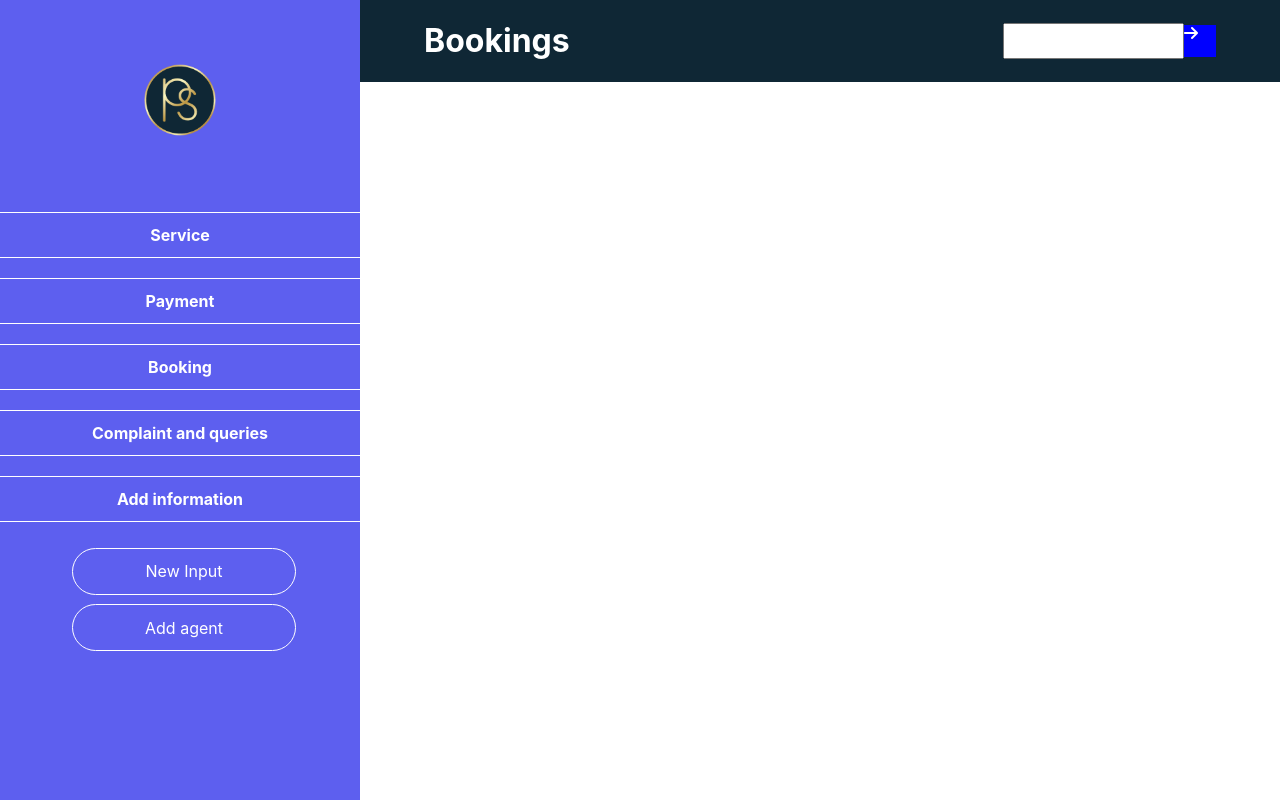
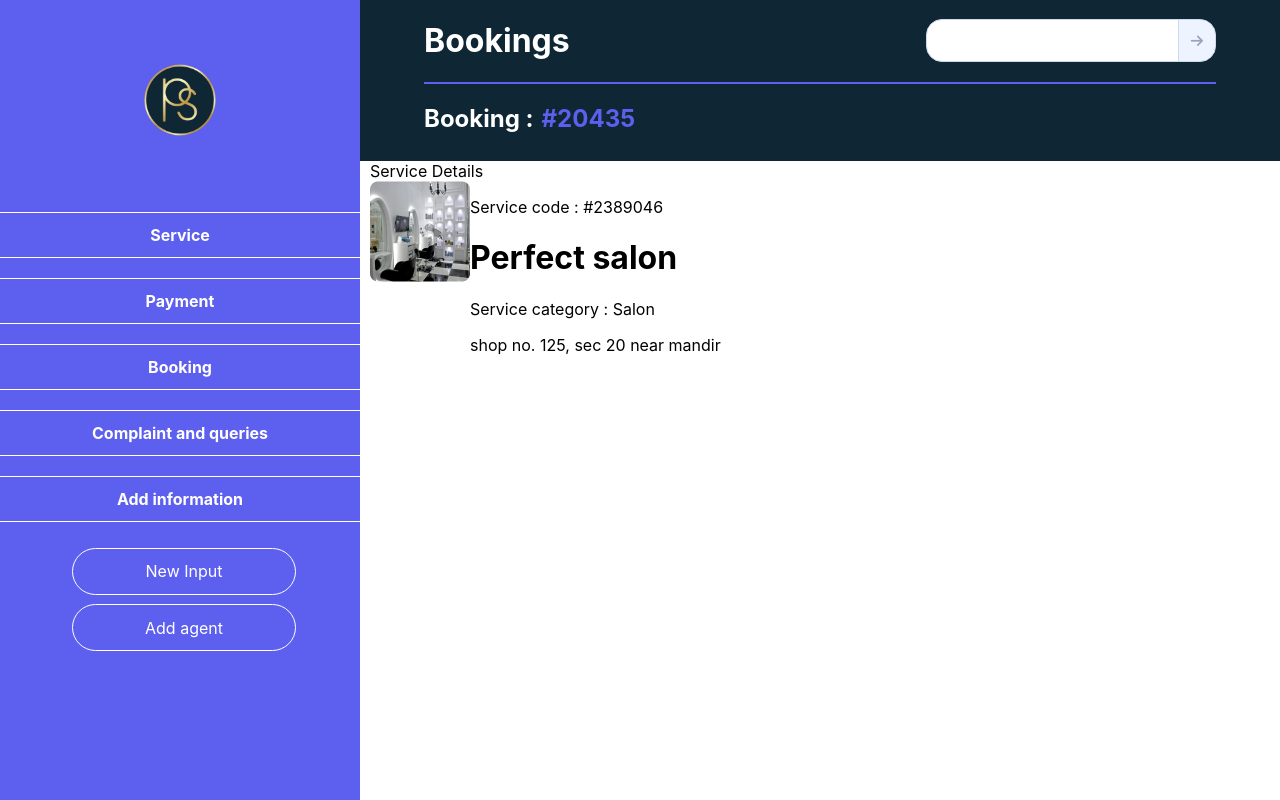
Before and after one commit to naiyar2000/prayas-website, a React (Create React App) app in the folder client/: page /booking in a window 1280 px wide. Built offline with nearby package versions, Linux system fonts and the light colour scheme.

Commit message:
Naiyar. added some ui of bookings page

```diff
--- /dev/null
+++ b/client/src/Components/ServiceDetailsComponent.jsx
@@ -0,0 +1,35 @@
+import React from 'react'
+import serviceImage from '../Assets/serviceImage.jpg'
+
+const ServiceDetailsComponent = () => {
+    return (
+        <div className="card">
+            <div className="heading">Service Details</div>
+            <div className="photoColumn" style={{display: 'flex'}}>
+                <div className="image">
+                    <img src={serviceImage} alt="" />
+                </div>
+                <div>
+                    <div className="serviceCode">
+                        <p>Service code : <span className="code">#2389046</span></p>
+                    </div>
+                    <h1>Perfect salon</h1>
+                    <div className="serviceCategory">
+                        <p>Service category : <span className="category">Salon</span></p>
+                    </div>
+                    <div className="address">
+                        <p>shop no. 125, sec 20 near mandir</p>
+                    </div>
+                </div>
+            </div>
+            <div className="slotAndService">
+
+            </div>
+            <div className="tableTitle"></div>
+            <div className="tableHeadings"></div>
+            <div className="tableRows"></div>
+        </div>
+    )
+}
+
+export default ServiceDetailsComponent
--- /dev/null
+++ b/client/src/Components/css/searchBar.css
@@ -0,0 +1,109 @@
+
+:root {
+    --input-color: #99a3ba;
+    --input-border: #cdd9ed;
+    --input-background: #fff;
+    --input-placeholder: #cbd1dc;
+    --input-border-focus: #5D5FEF;
+    --group-color: var(--input-color);
+    --group-border: var(--input-border);
+    --group-background: #eef4ff;
+    --group-color-focus: #fff;
+    --group-border-focus: var(--input-border-focus);
+    --group-background-focus: #678efe;
+  }
+
+
+* {
+    box-sizing: inherit;
+  }
+  *:before, *:after {
+    box-sizing: inherit;
+  }
+
+
+  body .form-group {
+    max-width: 360px;
+  }
+  body .form-group:not(:last-child) {
+    margin-bottom: 32px;
+  }
+
+.form-field {
+    display: block;
+    width: 100%;
+    padding: 8px 16px;
+    line-height: 25px;
+    font-size: 14px;
+    font-weight: 500;
+    font-family: inherit;
+    border-radius: 16px;
+    -webkit-appearance: none;
+    color: var(--input-color);
+    border: 1px solid var(--input-border);
+    background: var(--input-background);
+    transition: border 0.3s ease;
+  }
+  .form-field::-moz-placeholder {
+    color: var(--input-placeholder);
+  }
+  .form-field:-ms-input-placeholder {
+    color: var(--input-placeholder);
+  }
+  .form-field::placeholder {
+    color: var(--input-placeholder);
+  }
+  .form-field:focus {
+    outline: none;
+    border-color: var(--input-border-focus);
+  }
+
+  .form-group {
+    position: relative;
+    display: flex;
+    width: 100%;
+  }
+  .form-group > div,
+  .form-group .form-field {
+    white-space: nowrap;
+    display: block;
+  }
+  .form-group > div:not(:first-child):not(:last-child),
+  .form-group .form-field:not(:first-child):not(:last-child) {
+    border-radius: 0;
+  }
+  .form-group > div:first-child,
+  .form-group .form-field:first-child {
+    border-radius: 16px 0 0 16px;
+  }
+  .form-group > div:last-child,
+  .form-group .form-field:last-child {
+    border-radius: 0 16px 16px 0;
+  }
+  .form-group > div:not(:first-child),
+  .form-group .form-field:not(:first-child) {
+    margin-left: -1px;
+  }
+  .form-group .form-field {
+    position: relative;
+    z-index: 1;
+    flex: 1 1 auto;
+    width: 1%;
+    margin-top: 0;
+    margin-bottom: 0;
+  }
+  .form-group > div {
+    text-align: center;
+    padding: 8px 12px;
+    font-size: 14px;
+    line-height: 25px;
+    color: var(--group-color);
+    background: var(--group-background);
+    border: 1px solid var(--group-border);
+    transition: background 0.3s ease, border 0.3s ease, color 0.3s ease;
+  }
+  .form-group:focus-within > div {
+    color: var(--group-color-focus);
+    background: var(--group-background-focus);
+    border-color: var(--group-border-focus);
+  }
--- /dev/null
+++ b/client/src/Components/searchBar.jsx
@@ -0,0 +1,15 @@
+import React from 'react'
+import './css/searchBar.css'
+
+const SearchBar = () => {
+    return (
+    <div style={{display: 'flex', justifyContent: 'space-between', alignContent: 'center', alignItems: 'center', marginRight: '4rem'}}>
+        <div className="form-group">
+            <input type="text" className="form-field"/>
+            <div className="fas fa-arrow-right"></div>
+        </div>
+    </div>
+    )
+}
+
+export default SearchBar
--- a/client/src/Pages/Bookingspage.jsx
+++ b/client/src/Pages/Bookingspage.jsx
@@ -1,5 +1,7 @@
 import React from 'react'
 import NavigationSidebar from '../Components/NavigationSidebar';
+import SearchBar from '../Components/searchBar';
+import ServiceDetailsComponent from '../Components/ServiceDetailsComponent';
 import './css/Bookingpage.css'
 
 const Bookingspage = () => {
@@ -10,19 +12,18 @@ const Bookingspage = () => {
                 <NavigationSidebar isbooking={true}/>
             </div>
             <div style={{flex: 4}}>
-                <div style={{display: 'flex', justifyContent: 'space-between', alignContent: 'center', alignItems: 'center',color: 'white', backgroundColor: '#0F2735'}}>
-                    <h1 style={{paddingLeft: '1rem', marginLeft: '3rem'}}>Bookings</h1>
-                    <div style={{display: 'flex', justifyContent: 'space-between', alignContent: 'center', alignItems: 'center', marginRight: '4rem'}}>
-                        <div className="inputField">
-                            <input type="text" className="text"/>
-                            <div className="fas fa-arrow-right right-arrow"></div>
-                        </div>
+                <div style={{color: 'white', backgroundColor: '#0F2735'}}>
+                    <div style={{display: 'flex', justifyContent: 'space-between', alignContent: 'center', alignItems: 'center',color: 'white'}}>
+                        <h1 style={{paddingLeft: '1rem', marginLeft: '3rem'}}>Bookings</h1>
+                        <SearchBar />
+                    </div>
+                    <div style={{height: "2px", backgroundColor:"#5D5FEF", marginLeft: '4rem', marginRight: '4rem'}}></div>
+                    <div className="secondHeading">
+                        <h2>Booking :<span className="bookingCode">#20435</span></h2>
                     </div>
                 </div>
                 <div className='serviceCards'>
-                </div>
-                <div className="serviceLists">
-
+                    <ServiceDetailsComponent />
                 </div>
             </div>
         </div>
--- a/client/src/Pages/css/Bookingpage.css
+++ b/client/src/Pages/css/Bookingpage.css
@@ -1,18 +1,13 @@
-.inputField {
-    display: flex;
-    justify-content: center;
-    align-items: center;
+
+.bookingCode {
+    color: #5D5FEF;
 }
 
-.inputField>div {
-    background-color: blue;
-    width: 2rem;
-    height: 2rem;
-    box-sizing: content-box;
+.secondHeading {
+    margin-left: 4rem;
+    padding-bottom: 0.5rem;
 }
 
-.text {
-    padding: 0;
-    margin: 0;
-    height: 2rem;
+.bookingCode {
+    margin-left: 0.5rem;
 }
```
Also changed, not shown: client/src/Assets/serviceImage.jpg (added), client/src/Components/css/ServiceDeailsComponent.css (added).
